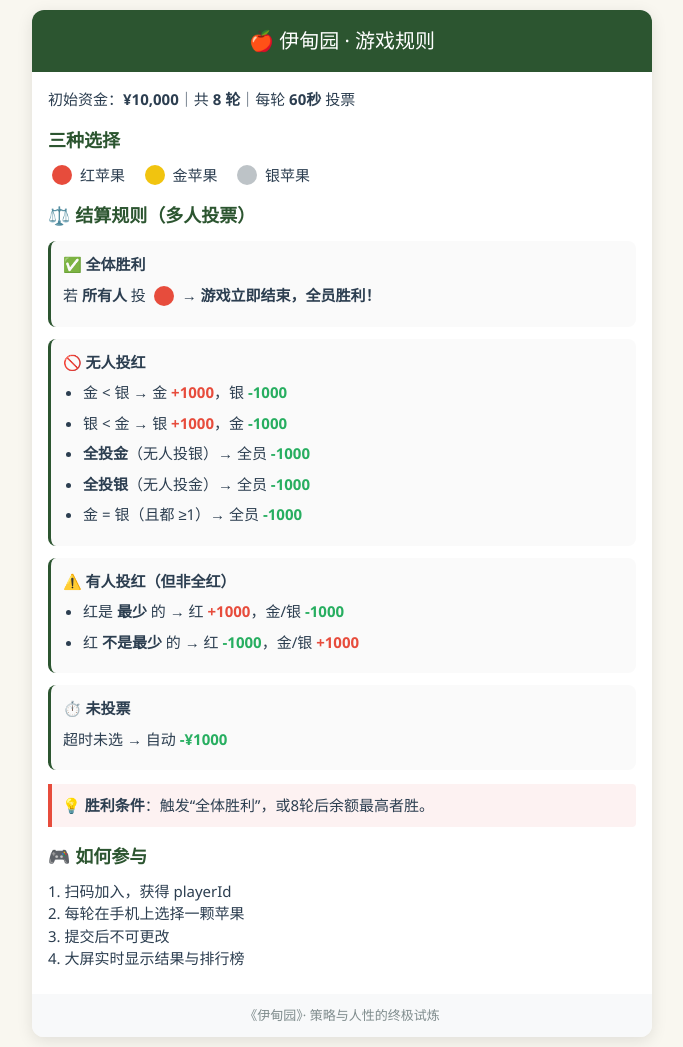
After one commit to LuoLucian/eden-game, a Flask app: page /rules in a window 1280 px wide. The commit adds this page. Shown: the whole page, without its empty margins (298-981 px from the left). Run offline with Flask 3, Linux system fonts and the light colour scheme.

Commit message:
feat: update display layout and rules

```diff
--- a/app.py
+++ b/app.py
@@ -292,7 +292,7 @@ def mobile():
 
 @app.route('/display')
 def display():
-    top15 = sorted(players.values(), key=lambda x: x['balance'], reverse=True)[:15]
+    top20 = sorted(players.values(), key=lambda x: x['balance'], reverse=True)[:20]
     round_results = None
 
     # ✅ 修复：只有在 current_round > 1 且处于等待/结束状态时才显示上轮结果
@@ -340,7 +340,7 @@ def display():
                            current_round=game_state['current_round'],
                            round_status=game_state['round_status'],
                            game_ended=game_state['game_ended'],
-                           top15=top15,
+                           top15=top20,
                            round_results=round_results)
 
 @app.route('/admin')
@@ -503,6 +503,10 @@ def mobile_check_status():
         'game_ended': game_state['game_ended']
     })
 
+@app.route('/rules')
+def rules():
+    return render_template('rules.html')
+
 # ===== 启动配置 =====
 if __name__ == '__main__':
     port = int(os.environ.get('PORT', 5000))
--- /dev/null
+++ b/templates/rules.html
@@ -0,0 +1,154 @@
+<!DOCTYPE html>
+<html lang="zh">
+<head>
+  <meta charset="UTF-8" />
+  <meta name="viewport" content="width=device-width, initial-scale=1.0"/>
+  <title>伊甸园 · 游戏规则</title>
+  <style>
+    * { margin: 0; padding: 0; box-sizing: border-box; }
+    body {
+      font-family: "Segoe UI", "Microsoft YaHei", sans-serif;
+      background: #f9f7f0;
+      color: #2c3e50;
+      line-height: 1.5;
+      display: flex;
+      justify-content: center;
+      align-items: center;
+      min-height: 100vh;
+      padding: 10px;
+    }
+    .container {
+      width: 100%;
+      max-width: 620px;
+      background: white;
+      border-radius: 12px;
+      box-shadow: 0 4px 16px rgba(0,0,0,0.1);
+      overflow: hidden;
+    }
+    header {
+      background: #2c5530;
+      color: white;
+      padding: 16px;
+      text-align: center;
+      font-size: 20px;
+    }
+    .content {
+      padding: 16px;
+      font-size: 15px;
+    }
+    h2 {
+      color: #2c5530;
+      margin: 16px 0 10px;
+      font-size: 18px;
+    }
+    p, li {
+      margin-bottom: 8px;
+    }
+    ul {
+      padding-left: 20px;
+      margin: 8px 0;
+    }
+
+    /* 苹果图标 */
+    .apple {
+      display: inline-block;
+      width: 20px;
+      height: 20px;
+      border-radius: 50%;
+      margin: 0 4px;
+      vertical-align: middle;
+      position: relative;
+      top: -1px;
+    }
+    .red { background: #e74c3c; }     /* 红苹果 */
+    .gold { background: #f1c40f; }    /* 金苹果 */
+    .silver { background: #bdc3c7; }  /* 银苹果 */
+
+    /* 奖惩颜色（按你的设定） */
+    .plus { color: #e74c3c; font-weight: bold; }   /* +1000 → 红色（赚钱） */
+    .minus { color: #27ae60; font-weight: bold; }  /* -1000 → 绿色（扣钱） */
+
+    /* 规则卡片 */
+    .rule-card {
+      background: #fafafa;
+      border-radius: 8px;
+      padding: 12px;
+      margin: 12px 0;
+      border-left: 3px solid #2c5530;
+    }
+
+    .win {
+      background: #fdf2f2;
+      border-left: 4px solid #e74c3c;
+      padding: 10px;
+      margin: 14px 0;
+      border-radius: 0 4px 4px 0;
+    }
+
+    footer {
+      text-align: center;
+      padding: 12px;
+      font-size: 13px;
+      color: #7f8c8d;
+      background: #f8f9fa;
+    }
+  </style>
+</head>
+<body>
+  <div class="container">
+    <header>🍎 伊甸园 · 游戏规则</header>
+    <div class="content">
+      <p>初始资金：<strong>¥10,000</strong>｜共 <strong>8 轮</strong>｜每轮 <strong>60秒</strong> 投票</p>
+
+      <h2>三种选择</h2>
+      <p>
+        <span class="apple red"></span> 红苹果 &nbsp;&nbsp;
+        <span class="apple gold"></span> 金苹果 &nbsp;&nbsp;
+        <span class="apple silver"></span> 银苹果
+      </p>
+
+      <h2>⚖️ 结算规则（多人投票）</h2>
+
+      <div class="rule-card">
+        <p><strong>✅ 全体胜利</strong></p>
+        <p>若 <strong>所有人</strong> 投 <span class="apple red"></span> → <strong>游戏立即结束，全员胜利！</strong></p>
+      </div>
+
+      <div class="rule-card">
+        <p><strong>🚫 无人投红</strong></p>
+        <ul>
+          <li>金 &lt; 银 → 金 <span class="plus">+1000</span>，银 <span class="minus">-1000</span></li>
+          <li>银 &lt; 金 → 银 <span class="plus">+1000</span>，金 <span class="minus">-1000</span></li>
+          <li><strong>全投金</strong>（无人投银）→ 全员 <span class="minus">-1000</span></li>
+          <li><strong>全投银</strong>（无人投金）→ 全员 <span class="minus">-1000</span></li>
+          <li>金 = 银（且都 ≥1）→ 全员 <span class="minus">-1000</span></li>
+        </ul>
+      </div>
+
+      <div class="rule-card">
+        <p><strong>⚠️ 有人投红（但非全红）</strong></p>
+        <ul>
+          <li>红是 <strong>最少</strong> 的 → 红 <span class="plus">+1000</span>，金/银 <span class="minus">-1000</span></li>
+          <li>红 <strong>不是最少</strong> 的 → 红 <span class="minus">-1000</span>，金/银 <span class="plus">+1000</span></li>
+        </ul>
+      </div>
+
+      <div class="rule-card">
+        <p><strong>⏱️ 未投票</strong></p>
+        <p>超时未选 → 自动 <span class="minus">-¥1000</span></p>
+      </div>
+
+      <div class="win">
+        💡 <strong>胜利条件</strong>：触发“全体胜利”，或8轮后余额最高者胜。
+      </div>
+
+      <h2>🎮 如何参与</h2>
+      <p>1. 扫码加入，获得 playerId<br>
+         2. 每轮在手机上选择一颗苹果<br>
+         3. 提交后不可更改<br>
+         4. 大屏实时显示结果与排行榜</p>
+    </div>
+    <footer>《伊甸园》· 策略与人性的终极试炼</footer>
+  </div>
+</body>
+</html>
```
Also changed, not shown: templates/display.html (+52 -21 lines).
